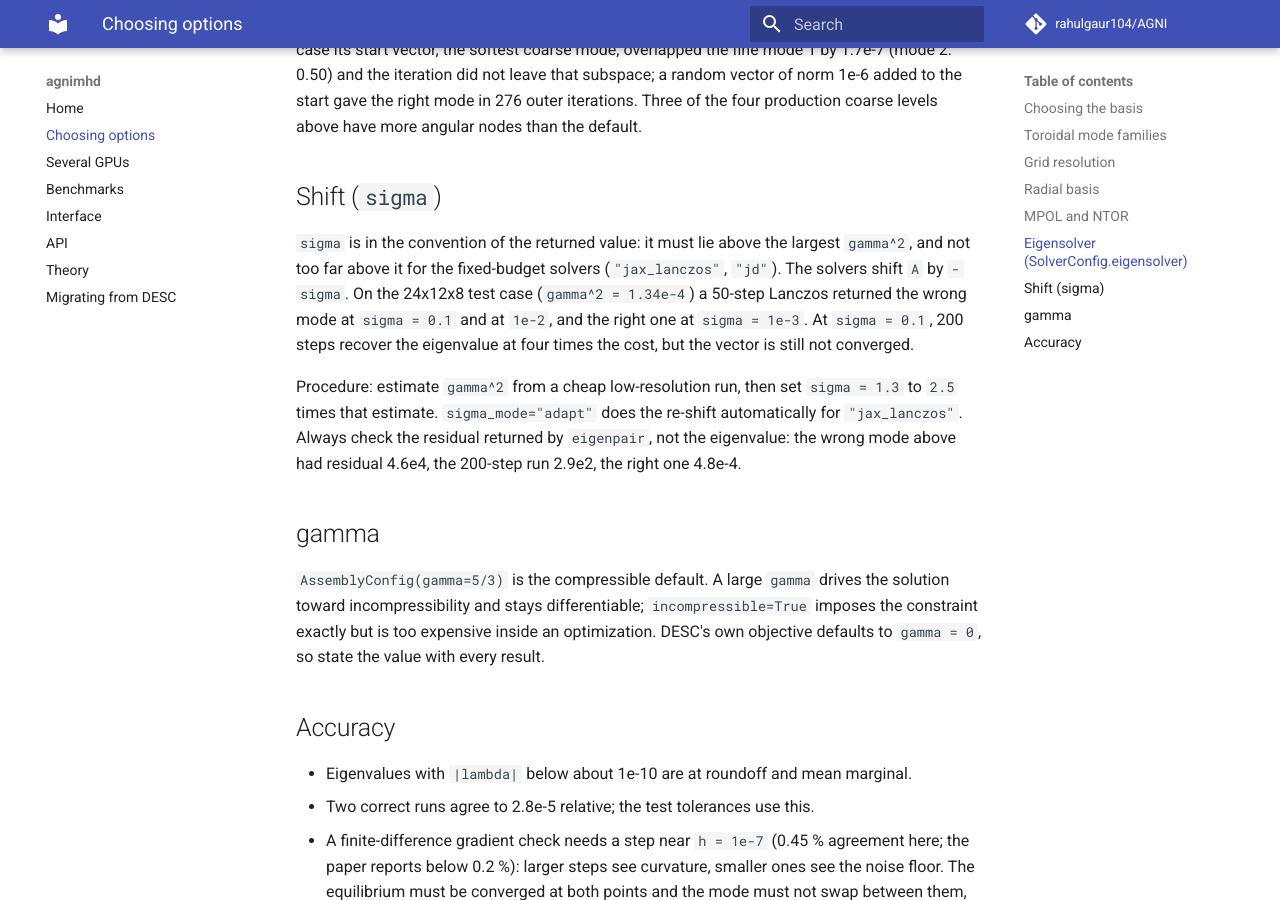
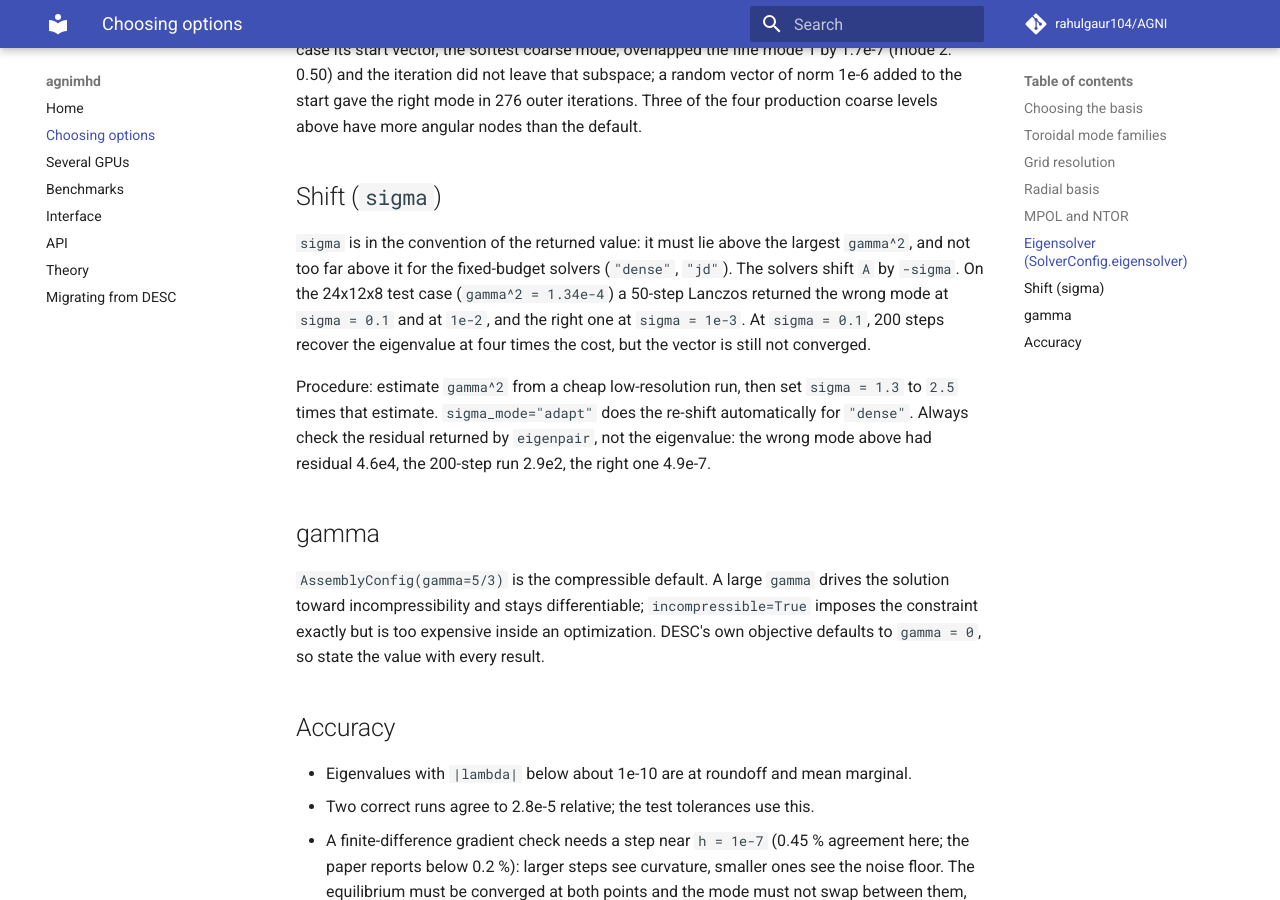
Before and after one commit to rahulgaur104/AGNI, an MkDocs documentation site: the page built from docs/options.md, in a window 1280 px wide and 900 px high, scrolled down 5555 px. Built offline with MkDocs 1.6.1 and Material for MkDocs 9.7.7, drawn with Linux system fonts in a browser that asks for light colours; comment, search, counter and statistics services are not loaded; some of the changed text lies outside the part shown.

Commit message:
eigensolver "jax_lanczos" renamed "dense", factor defaults to cholesky; dense equals eigsh on DSHAPE

```diff
--- a/docs/options.md
+++ b/docs/options.md
@@ -107,7 +107,7 @@ whitening grows with the node count, so a value that suffices at one resolution
 can fail at a coarser one: the DSHAPE `n = 1` mode at 16x48 has 23 unstable
 eigenvalues up to `gamma^2 = 7e-2` at 0.01, none from 0.3 on. Check that
 `gamma^2` stays the same when the penalty is raised tenfold. A large penalty
-makes the matrix stiff: solve with shift-invert (`"eigsh"`, `"jax_lanczos"`);
+makes the matrix stiff: solve with shift-invert (`"eigsh"`, `"dense"`);
 the dense GPU eigensolver returned wrong small eigenvalues at 96x96.
 
 ## MPOL and NTOR
@@ -132,7 +132,7 @@ and NTOR (`basis.fourier_diffmat_truncated`). The grid must hold them,
 | | forms the matrix | runs on | use when |
 |---|---|---|---|
 | `"eigsh"` (default) | yes | host (SciPy ARPACK) | the dense matrix fits in memory |
-| `"jax_lanczos"` | yes | CPU or GPU | you need to stay on the device inside `jit` |
+| `"dense"` | yes | CPU or GPU (Cholesky shift-invert) | the dense matrix fits on one GPU |
 | `"jd"` | no | CPU or GPU | the dense matrix does not fit |
 | `"dense_mg"` | yes, split over all visible GPUs | several GPUs | the dense matrix fits in their combined memory; needs `jaxmg` |
 
@@ -215,7 +215,7 @@ levels above have more angular nodes than the default.
 
 `sigma` is in the convention of the returned value: it must lie above the
 largest `gamma^2`, and not too far above it for the fixed-budget solvers
-(`"jax_lanczos"`, `"jd"`). The solvers shift `A` by `-sigma`. On the 24x12x8
+(`"dense"`, `"jd"`). The solvers shift `A` by `-sigma`. On the 24x12x8
 test case (`gamma^2 = 1.34e-4`) a 50-step Lanczos returned the wrong mode at
 `sigma = 0.1` and at `1e-2`, and the right one at `sigma = 1e-3`. At
 `sigma = 0.1`, 200 steps recover the eigenvalue at four times the cost, but
@@ -223,9 +223,9 @@ the vector is still not converged.
 
 Procedure: estimate `gamma^2` from a cheap low-resolution run, then set
 `sigma = 1.3` to `2.5` times that estimate. `sigma_mode="adapt"` does the
-re-shift automatically for `"jax_lanczos"`. Always check the residual returned
+re-shift automatically for `"dense"`. Always check the residual returned
 by `eigenpair`, not the eigenvalue: the wrong mode above had residual 4.6e4, the
-200-step run 2.9e2, the right one 4.8e-4.
+200-step run 2.9e2, the right one 4.9e-7.
 
 ## gamma
 
```
Also changed, not shown: docs/api.md (+4 -4 lines), docs/index.md (+1 -1 lines), docs/roadmap.md (+2 -1 lines), docs/theory.md (+1 -1 lines), 8 other files.
